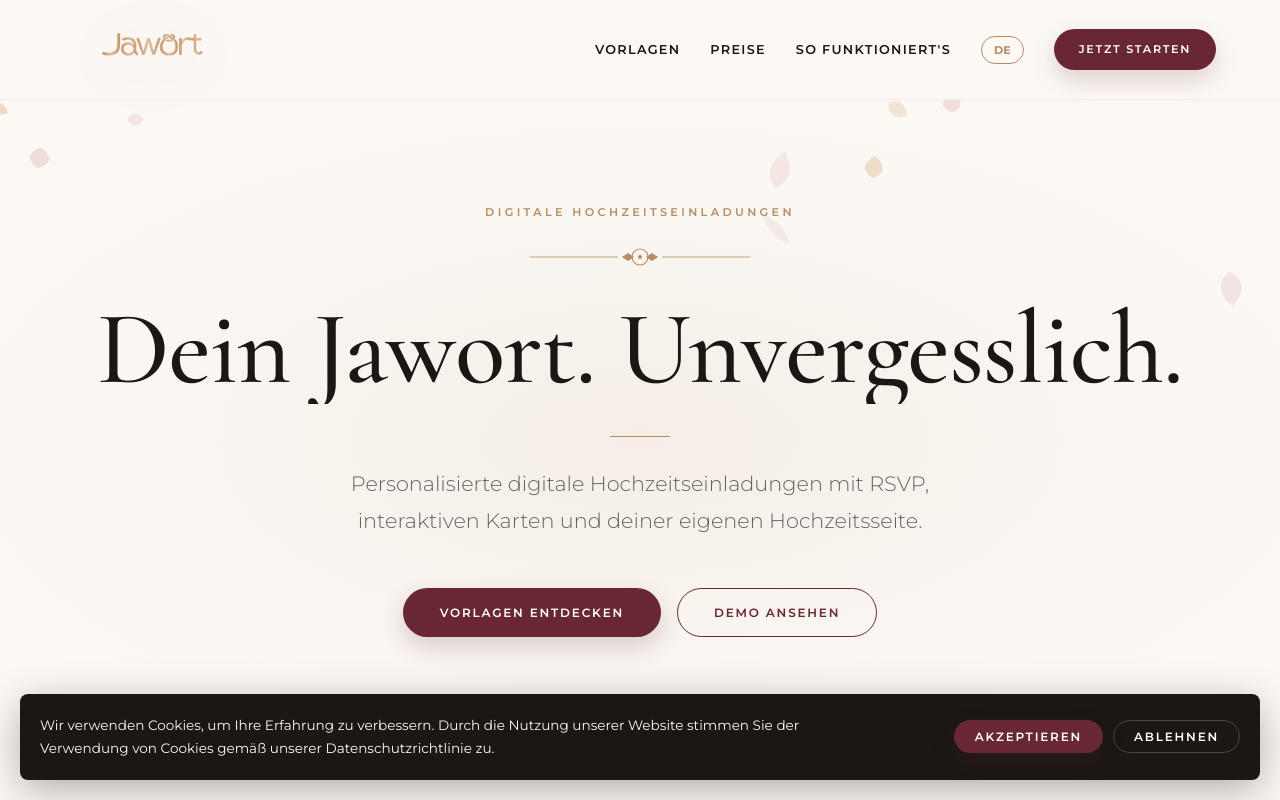
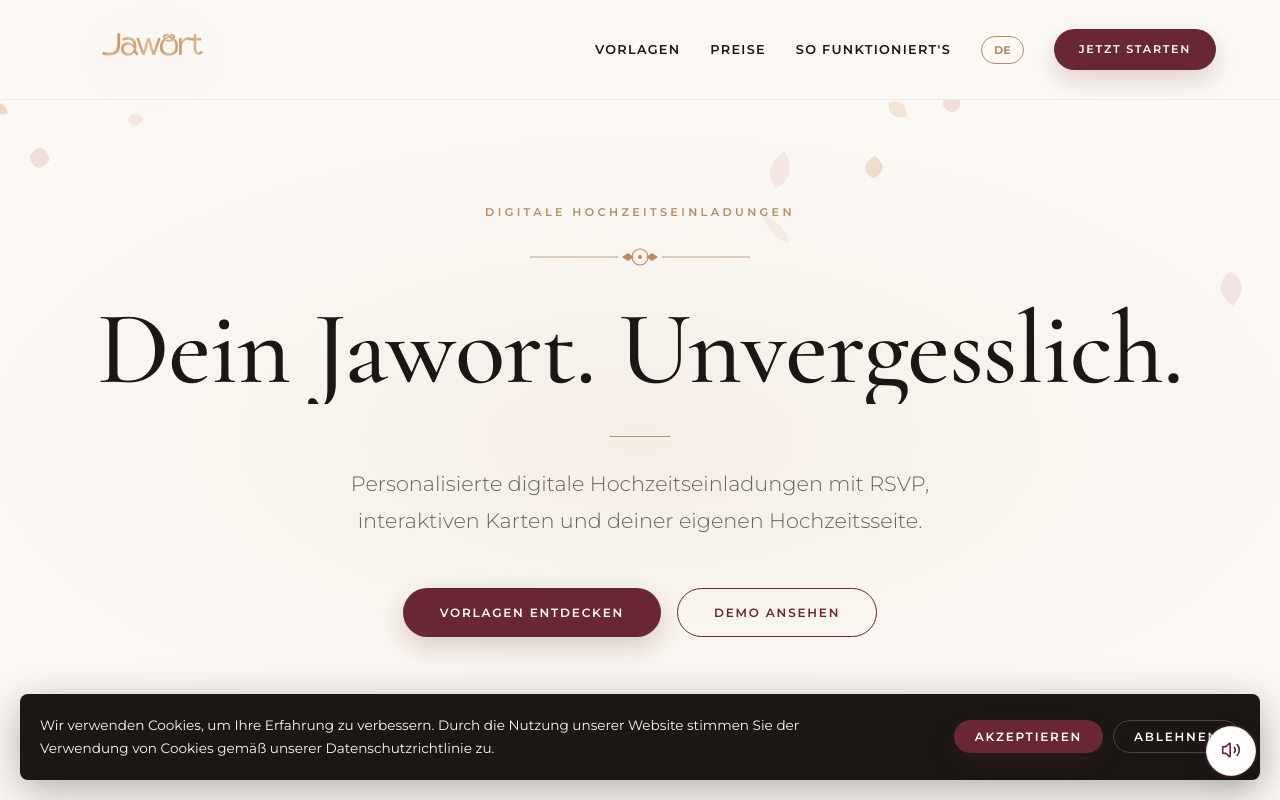
Before and after one commit to eslamhabashy/jawort, a React (Vite) app: page / in a window 1280 px wide. Shown: the top 800 px of the page. Built offline with nearby package versions, Linux system fonts and the light colour scheme.

Commit message:
feat: add background wedding music with autoplay-on-interaction logic and mute toggle

```diff
--- a/src/App.jsx
+++ b/src/App.jsx
@@ -7,6 +7,7 @@
 import TemplateShowcase from './components/TemplateShowcase';
 import { Features, Pricing } from './components/PricingFeatures';
 import { Testimonials, FinalCTA, Footer } from './components/FooterSections';
+import MusicPlayer from './components/MusicPlayer';
 import { motion, AnimatePresence } from 'framer-motion';
 
 // Real Pages
@@ -106,6 +107,7 @@
       <ScrollToTop />
       <div className="App">
         <Navbar />
+        <MusicPlayer />
         <main>
           <Routes>
             <Route path="/" element={<LandingPage />} />
--- /dev/null
+++ b/src/components/MusicPlayer.jsx
@@ -0,0 +1,134 @@
+import React, { useState, useEffect, useRef } from 'react';
+import { Volume2, VolumeX } from 'lucide-react';
+import { motion, AnimatePresence } from 'framer-motion';
+
+const MusicPlayer = () => {
+  const [isPlaying, setIsPlaying] = useState(false);
+  const [hasInteracted, setHasInteracted] = useState(false);
+  const audioRef = useRef(null);
+
+  // Soft Wedding Piano Track (Royalty Free)
+  // Note: Modern browsers require interaction before playing audio.
+  const audioUrl = "https://cdn.pixabay.com/audio/2022/05/27/audio_180873748b.mp3";
+
+  useEffect(() => {
+    const handleFirstInteraction = () => {
+      if (!hasInteracted && audioRef.current) {
+        audioRef.current.play()
+          .then(() => {
+            setIsPlaying(true);
+            setHasInteracted(true);
+          })
+          .catch(err => console.log("Autoplay blocked, waiting for manual toggle.", err));
+
+        // Remove listeners after first interaction
+        window.removeEventListener('click', handleFirstInteraction);
+        window.removeEventListener('touchstart', handleFirstInteraction);
+        window.removeEventListener('scroll', handleFirstInteraction);
+      }
+    };
+
+    window.addEventListener('click', handleFirstInteraction);
+    window.addEventListener('touchstart', handleFirstInteraction);
+    window.addEventListener('scroll', handleFirstInteraction);
+
+    return () => {
+      window.removeEventListener('click', handleFirstInteraction);
+      window.removeEventListener('touchstart', handleFirstInteraction);
+      window.removeEventListener('scroll', handleFirstInteraction);
+    };
+  }, [hasInteracted]);
+
+  const togglePlay = (e) => {
+    e.stopPropagation();
+    if (audioRef.current) {
+      if (isPlaying) {
+        audioRef.current.pause();
+      } else {
+        audioRef.current.play();
+      }
+      setIsPlaying(!isPlaying);
+      setHasInteracted(true);
+    }
+  };
+
+  return (
+    <>
+      <audio
+        ref={audioRef}
+        src={audioUrl}
+        loop
+        preload="auto"
+      />
+
+      <motion.div
+        initial={{ opacity: 0, scale: 0.8 }}
+        animate={{ opacity: 1, scale: 1 }}
+        style={{
+          position: 'fixed',
+          bottom: '24px',
+          right: '24px',
+          zIndex: 200,
+        }}
+      >
+        <button
+          onClick={togglePlay}
+          style={{
+            width: '50px',
+            height: '50px',
+            borderRadius: '50%',
+            background: 'var(--white)',
+            border: '1px solid var(--sand)',
+            display: 'flex',
+            alignItems: 'center',
+            justifyContent: 'center',
+            color: 'var(--accent)',
+            boxShadow: '0 10px 30px rgba(0,0,0,0.1)',
+            cursor: 'pointer',
+            position: 'relative'
+          }}
+          title={isPlaying ? "Mute Music" : "Play Wedding Music"}
+        >
+          <AnimatePresence mode="wait">
+            {isPlaying ? (
+              <motion.div
+                key="volume-on"
+                initial={{ opacity: 0, rotate: -20 }}
+                animate={{ opacity: 1, rotate: 0 }}
+                exit={{ opacity: 0, rotate: 20 }}
+              >
+                <Volume2 size={20} />
+              </motion.div>
+            ) : (
+              <motion.div
+                key="volume-off"
+                initial={{ opacity: 0, rotate: -20 }}
+                animate={{ opacity: 1, rotate: 0 }}
+                exit={{ opacity: 0, rotate: 20 }}
+              >
+                <VolumeX size={20} />
+              </motion.div>
+            )}
+          </AnimatePresence>
+
+          {/* Pulsing indicator when music is playing */}
+          {isPlaying && (
+            <motion.div
+              animate={{ scale: [1, 1.5, 1], opacity: [0.3, 0, 0.3] }}
+              transition={{ duration: 2, repeat: Infinity }}
+              style={{
+                position: 'absolute',
+                inset: -2,
+                borderRadius: '50%',
+                border: '2px solid var(--accent)',
+                pointerEvents: 'none'
+              }}
+            />
+          )}
+        </button>
+      </motion.div>
+    </>
+  );
+};
+
+export default MusicPlayer;
```
